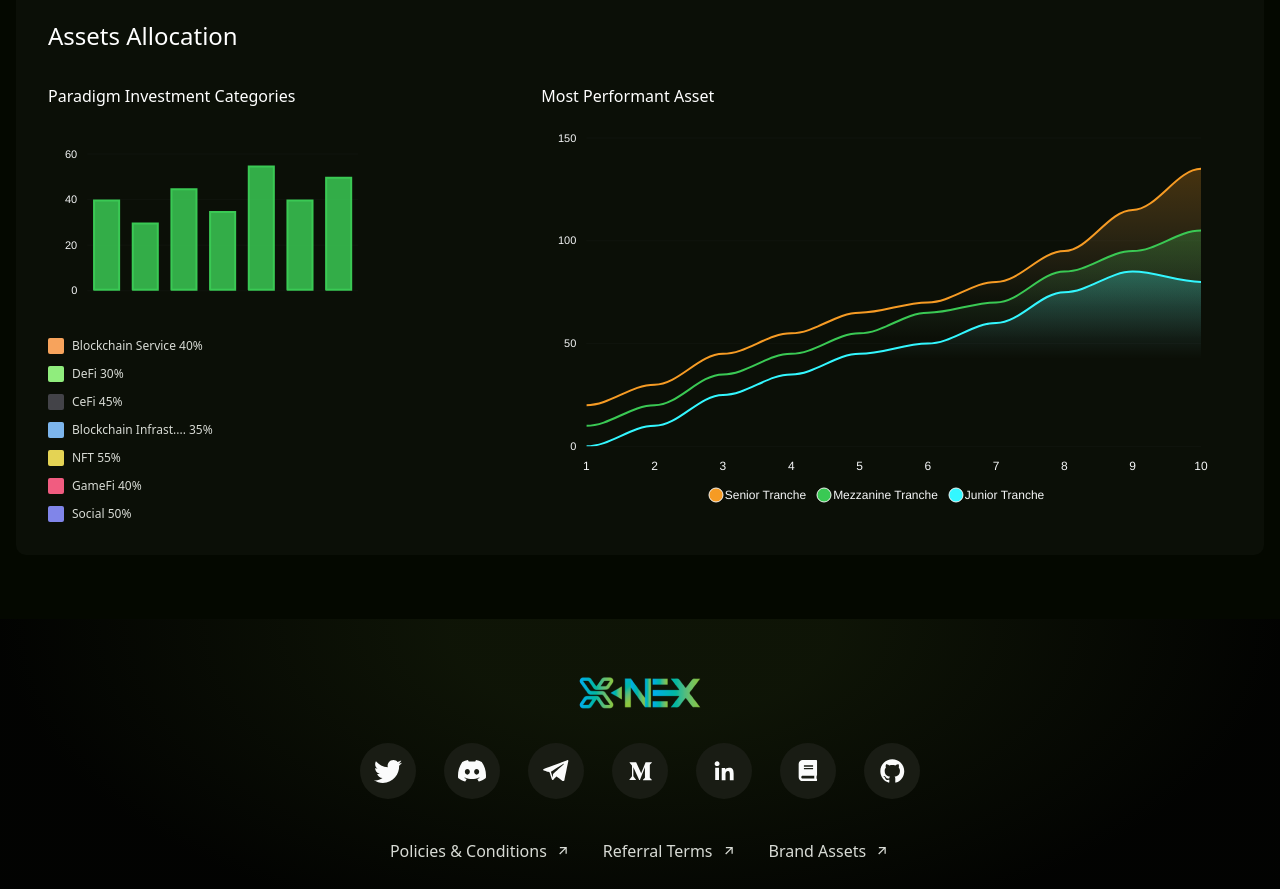
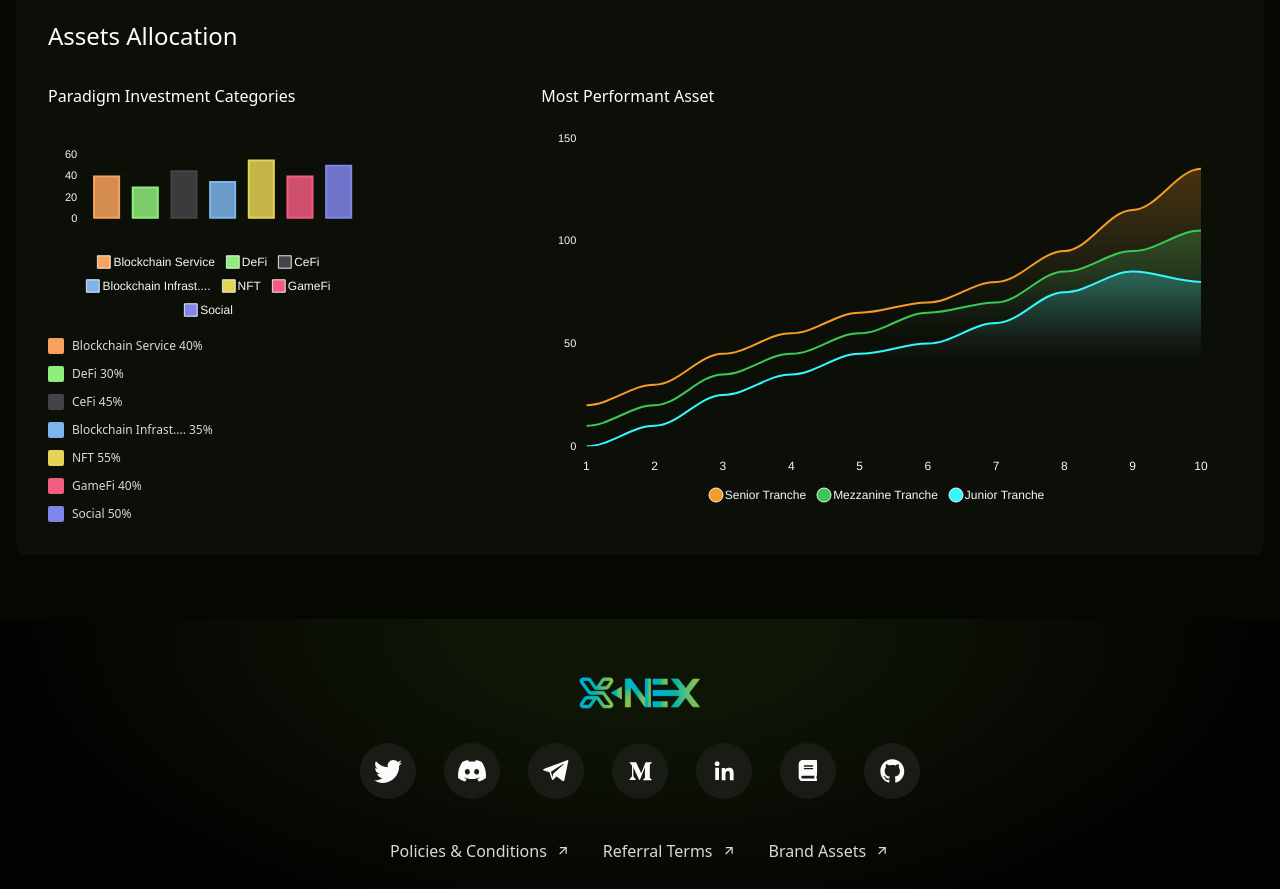
Before and after one commit to princesbablu/nexlabs-dapp, a Next.js app: page /analytics in a window 1280 px wide. Shown: the part 1200-2089 px from the top of the page. Built offline with nearby package versions, Linux system fonts and the light colour scheme; what tailwind-children would draw is missing.

Commit message:
bars colors

```diff
--- a/src/components/charts/InvestmentChart.tsx
+++ b/src/components/charts/InvestmentChart.tsx
@@ -10,8 +10,12 @@ import { ApexOptions } from 'apexcharts';
 
 const InvestmentChart: React.FC = () => {
     const options: ApexOptions = {
-        // colors: ['#F7A35C', '#90ED7D', '#434348', '#7CB5EC', '#E4D354', '#F15C80', '#8085E9'],
-        colors: ['#3AC954'],
+        colors: ['#F7A35C', '#90ED7D', '#434348', '#7CB5EC', '#E4D354', '#F15C80', '#8085E9'],
+        plotOptions: {
+            bar: {
+                distributed: true
+            }
+        },
         labels: ['Blockchain Service', 'DeFi', 'CeFi', 'Blockchain Infrast....', 'NFT', 'GameFi', 'Social'],
         chart: {
             id: "basic-bar",
```
